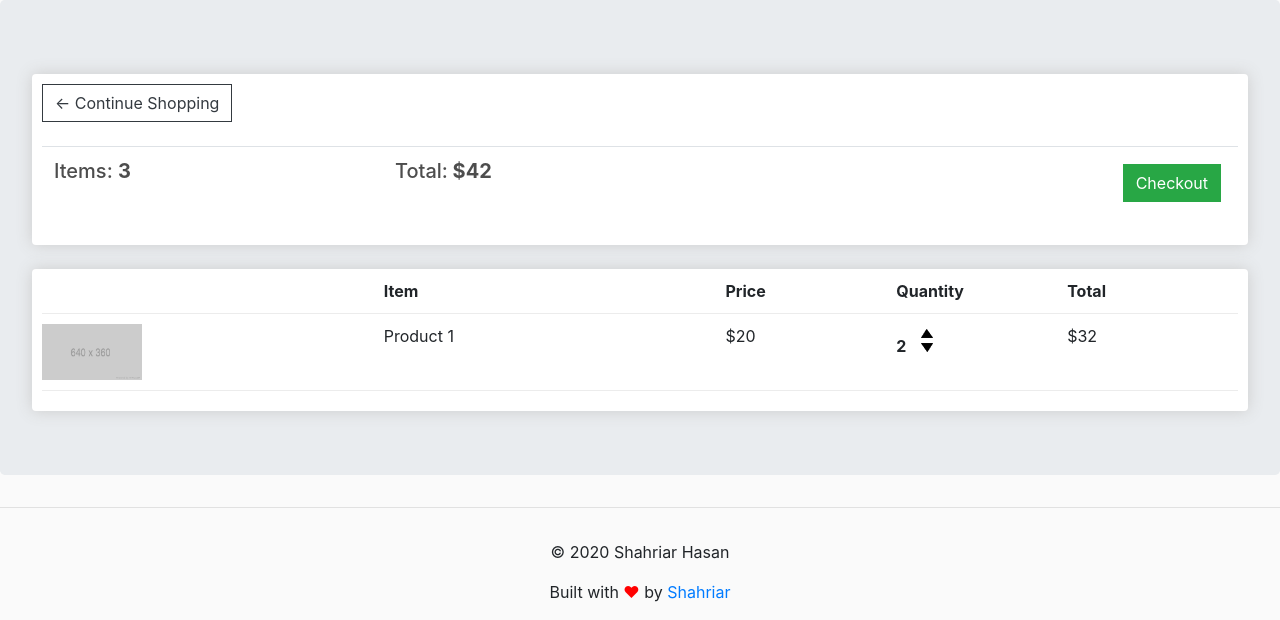
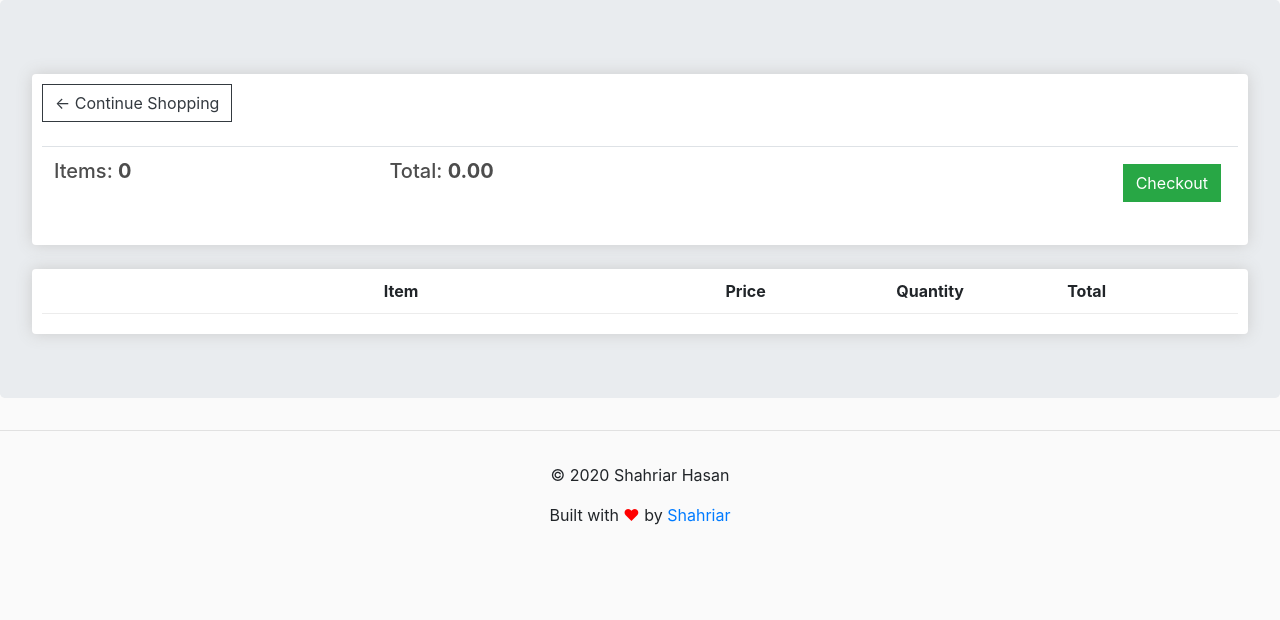
Before and after one commit to ShahriarCodes/Ecommerce-Django, a Django app: page /cart/ in a window 1280 px wide. Shown: the part 56-676 px from the top of the page. Run offline with Django 3.2, Linux system fonts and the light colour scheme; lists and menus that the app fills with data are empty.

Commit message:
Rendered cart and checkout from fetching database

```diff
--- a/store/templates/store/cart.html
+++ b/store/templates/store/cart.html
@@ -10,8 +10,8 @@
     	<br>
     	<table class="table">
     		<tr>
-    			<th><h5>Items: <strong>3</strong></h5></th>
-    			<th><h5>Total:<strong> $42</strong></h5></th>
+    			<th><h5>Items: <strong>{{ order.get_cart_items_total }}</strong></h5></th>
+    			<th><h5>Total: <strong>{{ order.get_cart_total|floatformat:2 }}</strong></h5></th>
     			<th>
     				<a  style="float:right; margin:5px;" class="btn btn-success" href="{% url 'checkout' %}">Checkout</a>
     			</th>
@@ -30,20 +30,22 @@
     		<div style="flex:1"><strong>Total</strong></div>
     	</div>
 
+			{% for item in items %}
     	<div class="cart-row">
-    		<div style="flex:2"><img class="row-image" src="{% static 'images/placeholder.png' %}"></div>
-    		<div style="flex:2"><p>Product 1</p></div>
-    		<div style="flex:1"><p>$20</p></div>
+    		<div style="flex:2"><img class="row-image" src={{ item.product.imageURL }}></div>
+    		<div style="flex:2"><p>{{ item.product.name }}</p></div>
+    		<div style="flex:1"><p>{{ item.product.price|floatformat:2 }}</p></div>
     		<div style="flex:1">
-    			<p class="quantity">2</p>
+    			<p class="quantity">{{ item.quantity }}</p>
     			<div class="quantity">
     				<img class="chg-quantity" src="{% static  'images/arrow-up.png' %}">
 
     				<img class="chg-quantity" src="{% static  'images/arrow-down.png' %}">
     			</div>
     		</div>
-    		<div style="flex:1"><p>$32</p></div>
+    		<div style="flex:1"><p>{{ item.get_total|floatformat:2 }}</p></div>
     	</div>
+			{% endfor %}
 
 		</div>
 	</div>
--- a/store/views.py
+++ b/store/views.py
@@ -12,10 +12,43 @@ def store(request):
 
 
 def cart(request):
-    context = {}
+    if request.user.is_authenticated:
+        customer = request.user.customer
+        order, created = Order.objects.get_or_create(customer=customer, complete=False)
+        items = order.orderitem_set.all() #OrderItem model as a subset function of order
+
+    # in case of user is not logged in
+    else:
+        items = []
+        order = {
+                    'get_cart_items_total' : 0,
+                    'get_cart_total' : 0,
+                }
+
+    context = {
+                'items': items,
+                'order': order,
+            }
     return render(request, 'store/cart.html', context)
 
 
 def checkout(request):
-    context = {}
+    if request.user.is_authenticated:
+        customer = request.user.customer
+        order, created = Order.objects.get_or_create(customer=customer, complete=False)
+        items = order.orderitem_set.all() #OrderItem model as a subset function of order
+
+    # in case of user is not logged in
+    else:
+        items = []
+        order = {
+                    'get_cart_items_total' : 0,
+                    'get_cart_total' : 0,
+                }
+
+    context = {
+                'items': items,
+                'order': order,
+            }
+
     return render(request, 'store/checkout.html', context)
```
Also changed, not shown: store/models.py (+19 -2 lines), store/templates/store/checkout.html (+11 -6 lines), db.sqlite3.
